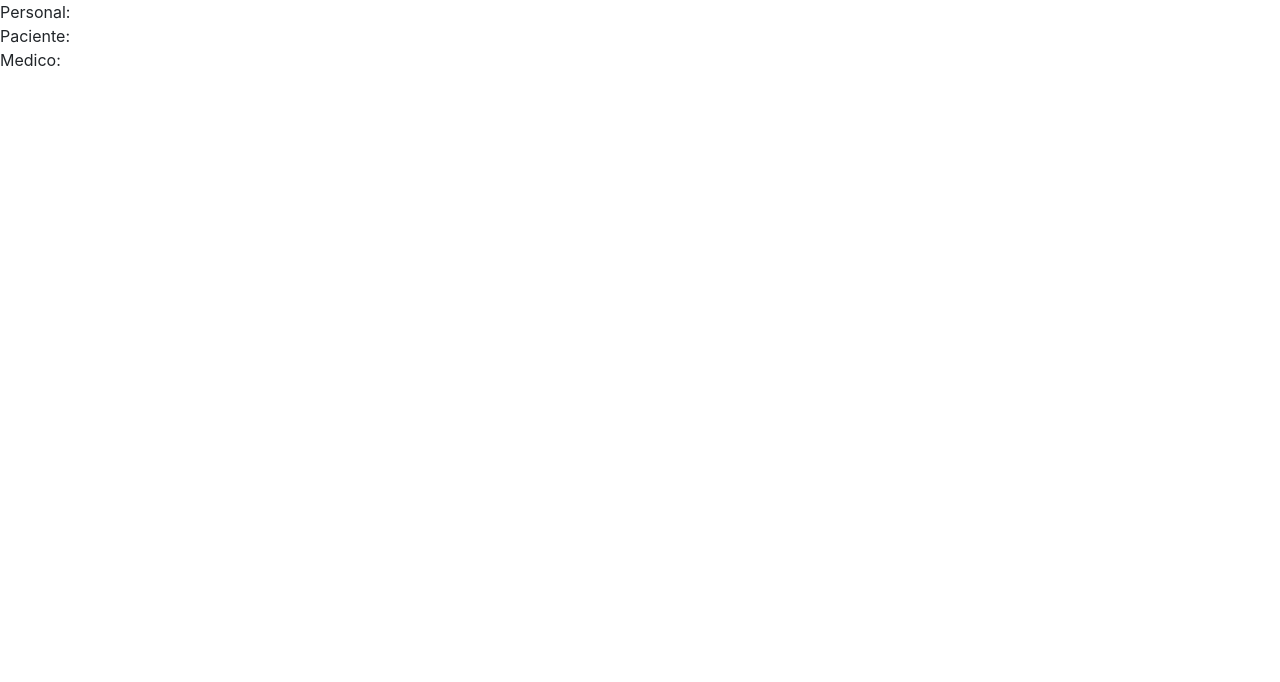
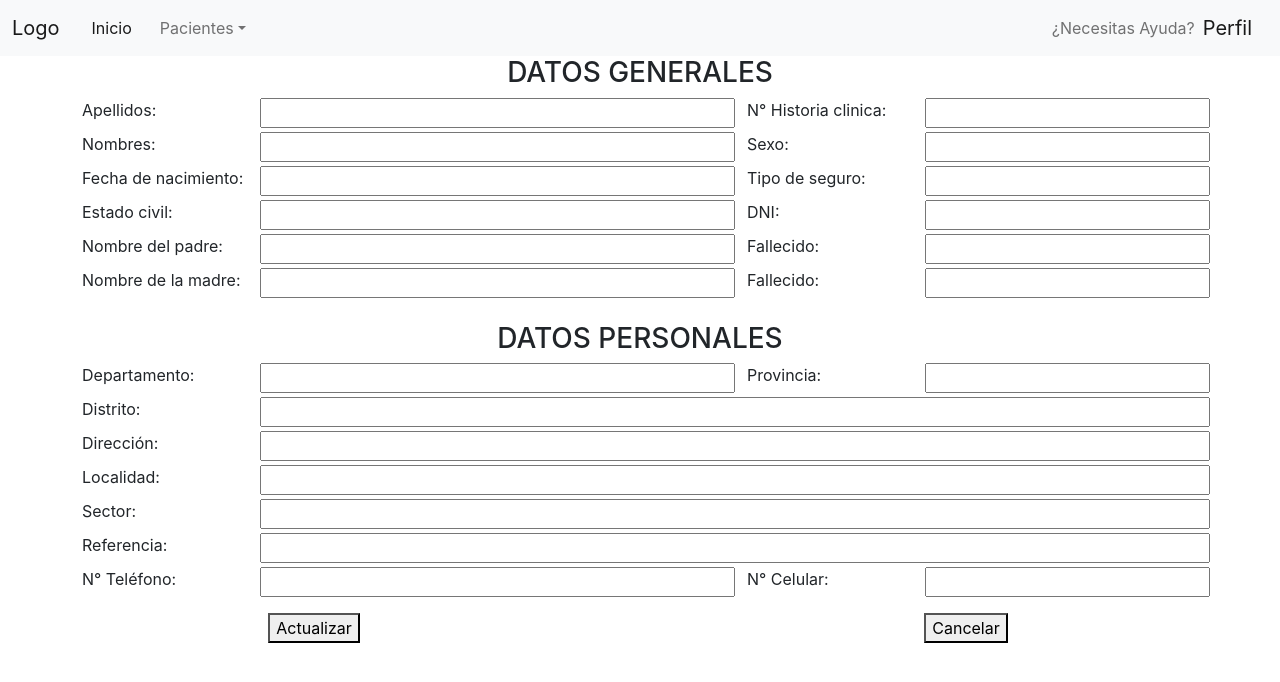
Before and after one commit to windstrike21/ingSoftwareII_ulima, a React (Create React App) app: page / in a window 1280 px wide. Shown: the top 682 px of the page. Built offline with nearby package versions, Linux system fonts and the light colour scheme.

Commit message:
actualizar hf 2

```diff
--- a/src/Componentes/Carousel.jsx
+++ b/src/Componentes/Carousel.jsx
@@ -1,7 +1,7 @@
 import img1 from "../Imagenes/Personal/carousel_1.jpg"
 import img2 from "../Imagenes/Personal/carousel_2.jpg";
 import img3 from "../Imagenes/Personal/carousel_3.jpg";
-
+import React from "react"
 const Carousel = () => {
     return <div id="carouselExampleDark" className="carousel carousel-dark slide" data-bs-ride="carousel">
         <div className="carousel-indicators">
--- a/src/Componentes/ContenidoInferior.jsx
+++ b/src/Componentes/ContenidoInferior.jsx
@@ -1,5 +1,5 @@
 import img1 from "../Imagenes/Personal/contenidoinferior_1.jpg"
-
+import React from "react";
 const ContenidoInferior = () => {
     return <div className="row mt-5">
         <div className="col-lg-7">
--- a/src/Componentes/Inicio al perfil paciente.js
+++ b/src/Componentes/Inicio al perfil paciente.js
@@ -1,9 +1,10 @@
 import logo_perfil_pac from "../Imagenes/Personal/logo_perfil_pac.jpg";
-const Inicio_al_perfil_paciente = (props) => {
+import React from "react"
+const InicioAlPerfilPaciente = (props) => {
     return (
         <div>
             <div className="row mb-2">
-                <img src={logo_perfil_pac} className="col-2"></img>
+                <img src={logo_perfil_pac} className="col-2" alt=""></img>
                 <div className="col-10 card bg-dark text-white">
                     <div className="row mt-2">
                         <div className="col-5">
@@ -20,4 +21,4 @@ const Inicio_al_perfil_paciente = (props) => {
         </div>
     )
 }
-export default Inicio_al_perfil_paciente;
+export default InicioAlPerfilPaciente;
--- a/src/Paginas/Personal/Actualizar hoja filiacion.js
+++ b/src/Paginas/Personal/Actualizar hoja filiacion.js
@@ -1,6 +1,9 @@
-const Actualizar_hoja_filiacion = () => {
+import React from "react";
+import Header from "../../Componentes/header";
+const ActualizarHojaFiliacion = () => {
     return (
         <div>
+            <Header/>
             <center><h3>DATOS GENERALES</h3></center>
             <div className="container mb-1">
                 <div className="row mb-1">
@@ -41,7 +44,7 @@ const Actualizar_hoja_filiacion = () => {
                 </div>
 
 
-                <center><h3>DATOS PERSONALES</h3></center>
+                <center className="mt-4"><h3>DATOS PERSONALES</h3></center>
                 <div className="row mb-1">
                     <label className="col-2">Departamento:</label>
                     <input className="col-5"></input>
@@ -75,12 +78,20 @@ const Actualizar_hoja_filiacion = () => {
                     <input className="col-3"></input>
                 </div>
             </div>
-            <div className="text-center ">
-                <button >Actualizar</button>
-                <button >Cancelar</button>
+            <div className="text-center mt-3">
+                <div className="row">
+                    <div className="col-6">
+                        <button >Actualizar</button>
+                    </div>
+                    <div className="col-6">
+                        <button >Cancelar</button>
+                    </div>
+                </div>
+
+
             </div>
 
         </div>
     )
 }
-export default Actualizar_hoja_filiacion;
+export default ActualizarHojaFiliacion;
--- a/src/Paginas/Personal/Buscar pacientes para ver perfil.js
+++ b/src/Paginas/Personal/Buscar pacientes para ver perfil.js
@@ -1,5 +1,6 @@
-import Inicio_al_perfil_paciente from "../../Componentes/Inicio al perfil paciente";
-const Buscar_pacientes_para_ver_perfil = () => {
+import InicioAlPerfilPaciente from "../../Componentes/Inicio al perfil paciente";
+import React from "react"
+const BuscarPacientesParaVerPerfil = () => {
     return (
         <div>
             <div className="container">
@@ -11,13 +12,13 @@ const Buscar_pacientes_para_ver_perfil = () => {
             </div>
 
             <div className="container mt-4">
-                <Inicio_al_perfil_paciente nombre="Juan Perez" codigo="002001902" />
-                <Inicio_al_perfil_paciente nombre="Juan Perez" codigo="002001902" />
-                <Inicio_al_perfil_paciente nombre="Juan Perez" codigo="002001902" />
-                <Inicio_al_perfil_paciente nombre="Juan Perez" codigo="002001902" />
-                <Inicio_al_perfil_paciente nombre="Juan Perez" codigo="002001902" />
+                <InicioAlPerfilPaciente nombre="Juan Perez" codigo="002001902" />
+                <InicioAlPerfilPaciente nombre="Juan Perez" codigo="002001902" />
+                <InicioAlPerfilPaciente nombre="Juan Perez" codigo="002001902" />
+                <InicioAlPerfilPaciente nombre="Juan Perez" codigo="002001902" />
+                <InicioAlPerfilPaciente nombre="Juan Perez" codigo="002001902" />
             </div>
         </div>
     )
 }
-export default Buscar_pacientes_para_ver_perfil;
+export default BuscarPacientesParaVerPerfil;
--- a/src/Paginas/Personal/indexPersonal.jsx
+++ b/src/Paginas/Personal/indexPersonal.jsx
@@ -1,6 +1,6 @@
 import Carousel from "../../Componentes/Carousel"
 import ContenidoInferior from "../../Componentes/ContenidoInferior"
-
+import React from "react"
 const indexPersonal = () => {
     return <div className="px-4 py-3">
         <div className="row py-2 bg-light">
--- a/src/Paginas/Principal.js
+++ b/src/Paginas/Principal.js
@@ -1,5 +1,5 @@
-import { Link } from "react-router-dom";
 
+import React from 'react';
 const Principal = () => {
     return (
       <div>
--- a/src/index.js
+++ b/src/index.js
@@ -4,30 +4,30 @@ import React from 'react';
 import ReactDOM from 'react-dom/client';
 import './index.css';
 import reportWebVitals from './reportWebVitals';
-import Header from './Componentes/header';
+
 import { BrowserRouter as Router, Routes, Route } from 'react-router-dom';
-import LogInPaciente from "./Paginas/Paciente/LogInPaciente";
+
 import Principal from "./Paginas/Principal";
-import Actualizar_hoja_filiacion from "./Paginas/Personal/Actualizar hoja filiacion";
+import ActualizarHojaFiliacion from "./Paginas/Personal/Actualizar hoja filiacion";
 import indexPersonal from "./Paginas/Personal/indexPersonal"
-import Buscar_pacientes_para_ver_perfil from "./Paginas/Personal/Buscar pacientes para ver perfil";
+import BuscarPacientesParaVerPerfil from "./Paginas/Personal/Buscar pacientes para ver perfil";
 const root = ReactDOM.createRoot(document.getElementById('root'));
 root.render(
   <React.StrictMode>
     <Router>
       <Routes>
         <Route path="/">
-          <Route index element={<Principal />} />
+          <Route index element={<ActualizarHojaFiliacion/>} />
           {/* Rutas para personal */}
           <Route path="nombre del archivo iniciar sesion del personal">
             <Route index element={<mismo nombre de arriba/>} />
             <Route path="indexPersonal" >
               <Route index element={<indexPersonal />}/>
               <Route path="Buscar_pacientes_para_ver_perfil">
-                <Route index element={<Buscar_pacientes_para_ver_perfil/>}/>
+                <Route index element={<BuscarPacientesParaVerPerfil/>}/>
                 <Route path="nombre del archivo gestionar hoja filiacion">
                   <Route index element={<mismo nombre de arriba/>}/>
-                  <Route path="Actualizar_hoja_filiacion" element={<Actualizar_hoja_filiacion/>}/>
+                  <Route path="Actualizar_hoja_filiacion" element={<ActualizarHojaFiliacion/>}/>
                 </Route>
               </Route>
 
```
